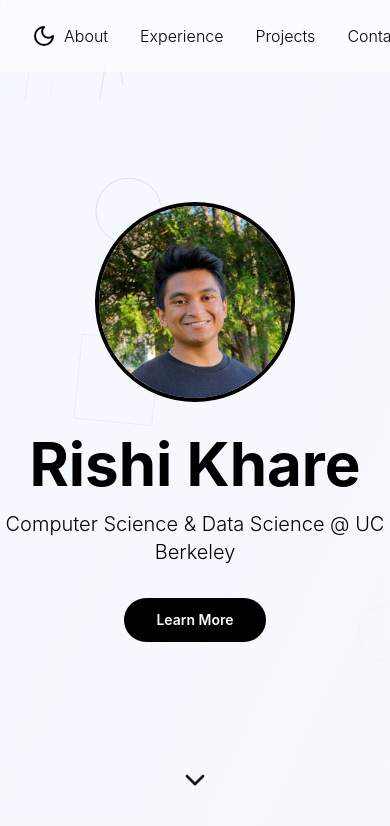
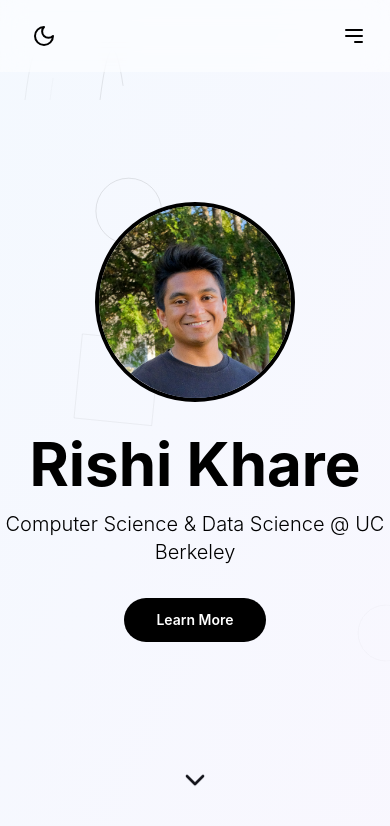
Before and after one commit to rishiskhare/personal-website, a Next.js app: page / in a window 390 px wide. Shown: the top 826 px of the page. Built offline with nearby package versions, Linux system fonts and the light colour scheme.

Commit message:
Added collapsable menu for small devices

```diff
--- a/components/Header.tsx
+++ b/components/Header.tsx
@@ -1,3 +1,4 @@
+import { useState } from 'react'
 import DarkModeToggle from './DarkModeToggle'
 
 interface HeaderProps {
@@ -6,18 +7,33 @@ interface HeaderProps {
 }
 
 export default function Header({ isDarkMode, toggleDarkMode }: HeaderProps) {
+  const [isMenuOpen, setIsMenuOpen] = useState(false)
+
   const scrollTo = (id: string) => {
     const element = document.getElementById(id)
     if (element) {
       element.scrollIntoView({ behavior: 'smooth' })
     }
+    setIsMenuOpen(false)
   }
 
   return (
     <header className={`fixed top-0 left-0 right-0 z-50 ${isDarkMode ? 'bg-black bg-opacity-50' : 'bg-white bg-opacity-50'} backdrop-blur-md`}>
       <nav className="container mx-auto px-6 py-4 flex justify-between items-center">
         <DarkModeToggle isDarkMode={isDarkMode} toggleDarkMode={toggleDarkMode} />
-        <ul className="flex space-x-8">
+
+        {/* Hamburger menu button for small screens */}
+        <button
+          className="md:hidden"
+          onClick={() => setIsMenuOpen(!isMenuOpen)}
+        >
+          <svg className="w-6 h-6" fill="none" stroke="currentColor" viewBox="0 0 24 24" xmlns="http://www.w3.org/2000/svg">
+            <path strokeLinecap="round" strokeLinejoin="round" strokeWidth={2} d="M4 6h16M4 12h16m-7 6h7" />
+          </svg>
+        </button>
+
+        {/* Desktop menu */}
+        <ul className="hidden md:flex space-x-8">
           {['about', 'experience', 'projects', 'contact'].map((item) => (
             <li key={item}>
               <button
@@ -30,6 +46,24 @@ export default function Header({ isDarkMode, toggleDarkMode }: HeaderProps) {
           ))}
         </ul>
       </nav>
+
+      {/* Mobile menu */}
+      {isMenuOpen && (
+        <div className={`md:hidden ${isDarkMode ? 'bg-black' : 'bg-white'} py-4`}>
+          <ul className="flex flex-col items-center space-y-4">
+            {['about', 'experience', 'projects', 'contact'].map((item) => (
+              <li key={item}>
+                <button
+                  onClick={() => scrollTo(item)}
+                  className={`hover:text-gray-500 transition-colors capitalize font-light text-medium ${isDarkMode ? 'text-white' : 'text-black'}`}
+                >
+                  {item}
+                </button>
+              </li>
+            ))}
+          </ul>
+        </div>
+      )}
     </header>
   )
 }
```
